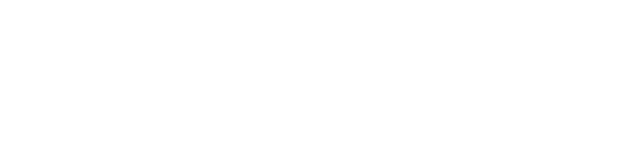
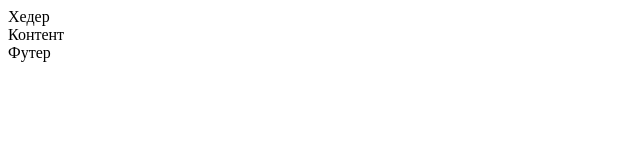
Before and after one commit to almaz-87/layout-designer-project-lvl1, a plain HTML site: page index.html in a window 1280 px wide. Shown: the whole page, without its empty margins (0-640 px from the left). Drawn offline with Linux system fonts and the light colour scheme.

Commit message:
added header, main, footer

```diff
--- a/index.html
+++ b/index.html
@@ -9,6 +9,17 @@
     <link rel="stylesheet" href="styles/style.css">
 </head>
 <body>
+	<header>
+	Хедер
+	</header>
+
+	<main>
+	Контент
+	</main>
+
+	<footer>
+	Футер
+	</footer>
 
 </body>
 </html>
```
